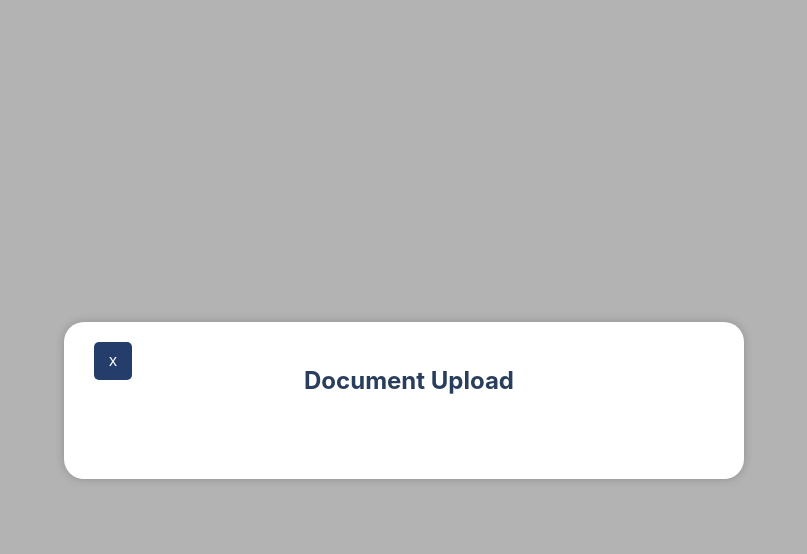
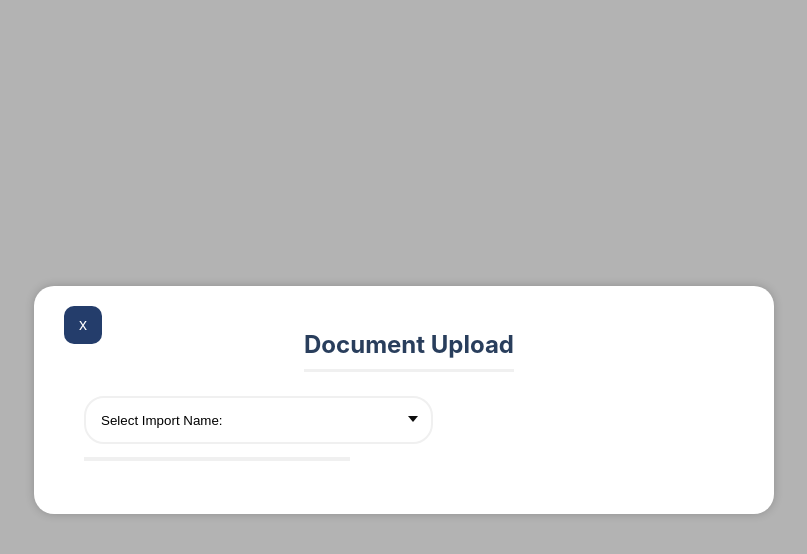
Before and after one commit to zeshankhatri/react-skyhop, a React (Create React App) app: page / in a window 1280 px wide. Both pictures are taken after a click on the button "Upload a Document!". Shown: the top 554 px of the page, without its empty margins (236-1043 px from the left). Built offline with nearby package versions, Linux system fonts and the light colour scheme.

Commit message:
Working import dropdown.

```diff
--- a/src/App.css
+++ b/src/App.css
@@ -57,7 +57,8 @@
 
 .Modal {
   background-color: #ffffff;
-  padding: 20px;
+  padding-inline: 50px;
+  padding-block: 20px;
   border-radius: 20px;
   box-shadow: 0 0 10px 0 rgba(0, 0, 0, 0.2);
 }
@@ -66,7 +67,6 @@
   display: grid;
   grid-template-columns: 1fr 1fr 1fr;
   margin-left: 10px;
-  margin-bottom: 20px;
 }
 
 .button-grid-item {
@@ -79,9 +79,10 @@
   background-color: #243d6b;
   color: #ffffff;
   padding: 10px;
+  margin-left: -30px;
   padding-inline: 15px;
   border: none;
-  border-radius: 5px;
+  border-radius: 10px;
   cursor: pointer;
   font-size: 16px;
 }
@@ -94,12 +95,21 @@
   font-size: 24px;
   font-weight: bold;
   color: #293e5c;
+  padding-bottom: 10px;
+  border-bottom: 3px solid #f0f0f0;
 }
 
 .Modal-body {
   display: grid;
   grid-template-columns: 3fr 2fr;
   margin-bottom: 20px;
+}
+
+.Modal-body-left {
+  display: flex;
+  flex-direction: column;
+  justify-content: center;
+  align-items: flex-start;
 }
 
 @keyframes App-logo-spin {
--- a/src/App.js
+++ b/src/App.js
@@ -1,4 +1,5 @@
 import "./App.css";
+import Dropdown from "./Dropdown";
 import { useState } from "react";
 
 function App() {
@@ -24,7 +25,18 @@ function App() {
                 </div>
                 <p className="Modal-title">Document Upload</p>
               </div>
-              <div className="Modal-body"></div>
+              <div className="Modal-body">
+                <div className="Modal-body-left">
+                  <Dropdown
+                    menuItems={[
+                      "Import Type 1",
+                      "Import Type 2",
+                      "Import Type 3",
+                    ]}
+                  />
+                </div>
+                <div></div>
+              </div>
             </div>
           </div>
         )}
--- /dev/null
+++ b/src/Dropdown.css
@@ -0,0 +1,45 @@
+.Line {
+  border: 2px solid #f0f0f0;
+  width: 75%;
+  margin-left: 0;
+}
+
+.Dropdown-form {
+  display: flex;
+  justify-content: space-between;
+  background-color: #ffffff;
+  border: 2px solid #f0f0f0;
+  border-radius: 20px;
+  padding-left: 15px;
+  cursor: pointer;
+}
+
+.Dropdown-form:hover {
+  border: 2px solid #000000;
+}
+
+.Dropdown-selected {
+  width: 300px;
+  text-align: left;
+}
+
+.Dropdown-menu {
+  position: absolute;
+  list-style-type: none;
+  margin: 5px;
+  padding: 0;
+  border: 2px solid #f0f0f0;
+  width: 10%;
+}
+
+.Dropdown-menu > li {
+  background-color: #ffffff;
+  font: 16px Arial;
+  text-align: center;
+  padding: 10px;
+  cursor: pointer;
+}
+
+.Dropdown-menu > li:hover {
+  background-color: lightgray;
+}
--- /dev/null
+++ b/src/Dropdown.js
@@ -0,0 +1,43 @@
+import "./Dropdown.css";
+import { useState } from "react";
+
+export default function Dropdown({ menuItems }) {
+  const [open, setOpen] = useState(false);
+  const [selected, setSelected] = useState("Select Import Name:");
+
+  const handleSelect = (menuItem) => {
+    setSelected(menuItem);
+    setOpen(false);
+  };
+
+  return (
+    <div>
+      <button className="Dropdown-form" onClick={() => setOpen(!open)}>
+        <p className="Dropdown-selected">{selected}</p>
+        <svg
+          fill="none"
+          height="24"
+          viewBox="0 -7 24 24"
+          width="24"
+          xmlns="http://www.w3.org/2000/svg"
+        >
+          <path d="m17 10-5 6-5-6z" fill="#0d0d0d" />
+        </svg>
+      </button>
+      {open && (
+        <ul className="Dropdown-menu">
+          {menuItems.map((menuItem, index) => (
+            <li
+              key={index}
+              className="menu-item"
+              onClick={() => handleSelect(menuItem)}
+            >
+              {menuItem}
+            </li>
+          ))}
+        </ul>
+      )}
+      <hr className="Line" />
+    </div>
+  );
+}
```
Also changed, not shown: src/logo.svg (deleted).
